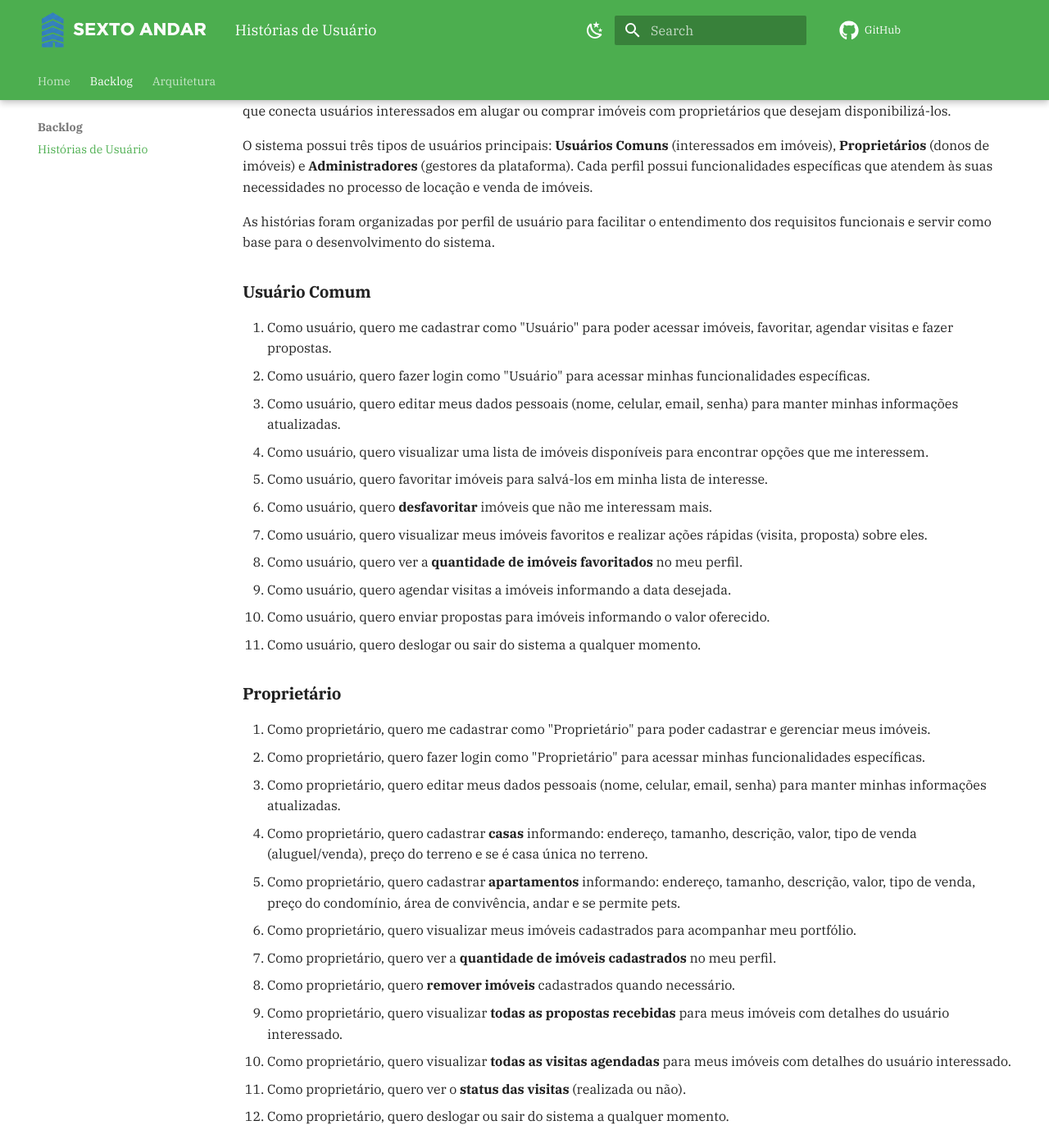
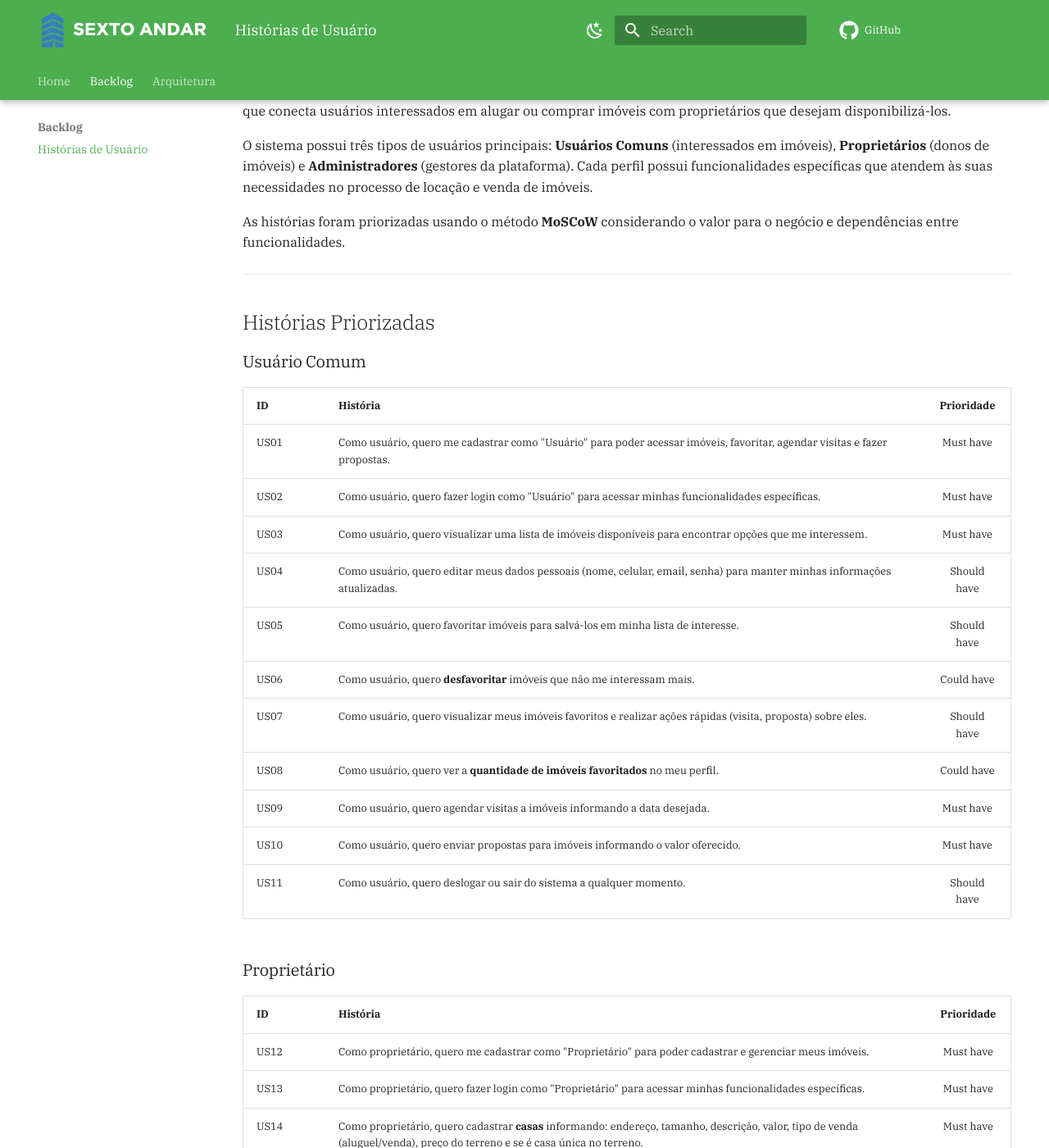
Before and after one commit to moonshinerd/sexto-andar-api-docs, an MkDocs documentation site: the page built from docs/backlog/userStories.md, in a window 1280 px wide and 1400 px high, scrolled down 207 px. Shown: the whole window at 82% size. Built offline with MkDocs 1.6.1 and Material for MkDocs 9.7.7, drawn with Linux system fonts in a browser that asks for light colours; comment, search, counter and statistics services are not loaded; some of the changed text lies outside the part shown.

Commit message:
Refactor user stories and class diagram documentation for improved clarity and organization; update user stories with additional entries and remove redundant sections from class diagram

```diff
--- a/docs/backlog/userStories.md
+++ b/docs/backlog/userStories.md
@@ -2,6 +2,8 @@
 hide:
   - toc
 ---
+
+# Histórias de Usuário
 
 ## Introdução
 
@@ -9,56 +11,76 @@ Este documento apresenta as histórias de usuário do sistema **Sexto Andar**, u
 
 O sistema possui três tipos de usuários principais: **Usuários Comuns** (interessados em imóveis), **Proprietários** (donos de imóveis) e **Administradores** (gestores da plataforma). Cada perfil possui funcionalidades específicas que atendem às suas necessidades no processo de locação e venda de imóveis.
 
-As histórias foram organizadas por perfil de usuário para facilitar o entendimento dos requisitos funcionais e servir como base para o desenvolvimento do sistema.
+As histórias foram priorizadas usando o método **MoSCoW** considerando o valor para o negócio e dependências entre funcionalidades.
 
+---
 
-### **Usuário Comum**
+## Histórias Priorizadas
 
-1. Como usuário, quero me cadastrar como "Usuário" para poder acessar imóveis, favoritar, agendar visitas e fazer propostas.
-2. Como usuário, quero fazer login como "Usuário" para acessar minhas funcionalidades específicas.
-3. Como usuário, quero editar meus dados pessoais (nome, celular, email, senha) para manter minhas informações atualizadas.
-4. Como usuário, quero visualizar uma lista de imóveis disponíveis para encontrar opções que me interessem.
-5. Como usuário, quero favoritar imóveis para salvá-los em minha lista de interesse.
-6. Como usuário, quero **desfavoritar** imóveis que não me interessam mais.
-7. Como usuário, quero visualizar meus imóveis favoritos e realizar ações rápidas (visita, proposta) sobre eles.
-8. Como usuário, quero ver a **quantidade de imóveis favoritados** no meu perfil.
-9. Como usuário, quero agendar visitas a imóveis informando a data desejada.
-10. Como usuário, quero enviar propostas para imóveis informando o valor oferecido.
-11. Como usuário, quero deslogar ou sair do sistema a qualquer momento.
+### Usuário Comum
 
-### **Proprietário**
+| ID | História | Prioridade |
+|----|---------|:-----------:|
+| US01 | Como usuário, quero me cadastrar como "Usuário" para poder acessar imóveis, favoritar, agendar visitas e fazer propostas. | Must have |
+| US02 | Como usuário, quero fazer login como "Usuário" para acessar minhas funcionalidades específicas. | Must have |
+| US03 | Como usuário, quero visualizar uma lista de imóveis disponíveis para encontrar opções que me interessem. | Must have |
+| US04 | Como usuário, quero editar meus dados pessoais (nome, celular, email, senha) para manter minhas informações atualizadas. | Should have |
+| US05 | Como usuário, quero favoritar imóveis para salvá-los em minha lista de interesse. | Should have |
+| US06 | Como usuário, quero **desfavoritar** imóveis que não me interessam mais. | Could have |
+| US07 | Como usuário, quero visualizar meus imóveis favoritos e realizar ações rápidas (visita, proposta) sobre eles. | Should have |
+| US08 | Como usuário, quero ver a **quantidade de imóveis favoritados** no meu perfil. | Could have |
+| US09 | Como usuário, quero agendar visitas a imóveis informando a data desejada. | Must have |
+| US10 | Como usuário, quero enviar propostas para imóveis informando o valor oferecido. | Must have |
+| US11 | Como usuário, quero deslogar ou sair do sistema a qualquer momento. | Should have |
 
-12. Como proprietário, quero me cadastrar como "Proprietário" para poder cadastrar e gerenciar meus imóveis.
-13. Como proprietário, quero fazer login como "Proprietário" para acessar minhas funcionalidades específicas.
-14. Como proprietário, quero editar meus dados pessoais (nome, celular, email, senha) para manter minhas informações atualizadas.
-15. Como proprietário, quero cadastrar **casas** informando: endereço, tamanho, descrição, valor, tipo de venda (aluguel/venda), preço do terreno e se é casa única no terreno.
-16. Como proprietário, quero cadastrar **apartamentos** informando: endereço, tamanho, descrição, valor, tipo de venda, preço do condomínio, área de convivência, andar e se permite pets.
-17. Como proprietário, quero visualizar meus imóveis cadastrados para acompanhar meu portfólio.
-18. Como proprietário, quero ver a **quantidade de imóveis cadastrados** no meu perfil.
-19. Como proprietário, quero **remover imóveis** cadastrados quando necessário.
-20. Como proprietário, quero visualizar **todas as propostas recebidas** para meus imóveis com detalhes do usuário interessado.
-21. Como proprietário, quero visualizar **todas as visitas agendadas** para meus imóveis com detalhes do usuário interessado.
-22. Como proprietário, quero ver o **status das visitas** (realizada ou não).
-23. Como proprietário, quero deslogar ou sair do sistema a qualquer momento.
+### Proprietário
 
-### **Administrador**
+| ID | História | Prioridade |
+|----|---------|:-----------:|
+| US12 | Como proprietário, quero me cadastrar como "Proprietário" para poder cadastrar e gerenciar meus imóveis. | Must have |
+| US13 | Como proprietário, quero fazer login como "Proprietário" para acessar minhas funcionalidades específicas. | Must have |
+| US14 | Como proprietário, quero cadastrar **casas** informando: endereço, tamanho, descrição, valor, tipo de venda (aluguel/venda), preço do terreno e se é casa única no terreno. | Must have |
+| US15 | Como proprietário, quero cadastrar **apartamentos** informando: endereço, tamanho, descrição, valor, tipo de venda, preço do condomínio, área de convivência, andar e se permite pets. | Must have |
+| US16 | Como proprietário, quero visualizar meus imóveis cadastrados para acompanhar meu portfólio. | Must have |
+| US17 | Como proprietário, quero editar meus dados pessoais (nome, celular, email, senha) para manter minhas informações atualizadas. | Should have |
+| US18 | Como proprietário, quero ver a **quantidade de imóveis cadastrados** no meu perfil. | Could have |
+| US19 | Como proprietário, quero **remover imóveis** cadastrados quando necessário. | Should have |
+| US20 | Como proprietário, quero visualizar **todas as propostas recebidas** para meus imóveis com detalhes do usuário interessado. | Must have |
+| US21 | Como proprietário, quero visualizar **todas as visitas agendadas** para meus imóveis com detalhes do usuário interessado. | Must have |
+| US22 | Como proprietário, quero ver o **status das visitas** (realizada ou não). | Should have |
+| US23 | Como proprietário, quero deslogar ou sair do sistema a qualquer momento. | Should have |
 
-24. Como administrador, quero acessar o sistema sem necessidade de cadastro prévio.
-25. Como administrador, quero visualizar **todos os usuários cadastrados** (com paginação de 15 em 15).
-26. Como administrador, quero **editar dados** de qualquer usuário (nome, celular, email, senha).
-27. Como administrador, quero **excluir contas** de usuários quando necessário.
-28. Como administrador, quero visualizar **todos os proprietários cadastrados** (com paginação de 15 em 15).
-29. Como administrador, quero **editar dados** de qualquer proprietário (nome, celular, email, senha).
-30. Como administrador, quero **excluir contas** de proprietários quando necessário.
-31. Como administrador, quero visualizar **todos os imóveis cadastrados** no sistema (com embaralhamento e paginação).
-32. Como administrador, quero **excluir imóveis** cadastrados por proprietários quando necessário.
-33. Como administrador, quero buscar usuários e proprietários **por email** para edição/exclusão.
+### Administrador
 
-### **Sistema e Funcionalidades Técnicas**
+| ID | História | Prioridade |
+|----|---------|:-----------:|
+| US24 | Como administrador, quero acessar o sistema sem necessidade de cadastro prévio. | Won't have |
+| US25 | Como administrador, quero visualizar **todos os usuários cadastrados** (com paginação de 15 em 15). | Could have |
+| US26 | Como administrador, quero **editar dados** de qualquer usuário (nome, celular, email, senha). | Could have |
+| US27 | Como administrador, quero **excluir contas** de usuários quando necessário. | Could have |
+| US28 | Como administrador, quero visualizar **todos os proprietários cadastrados** (com paginação de 15 em 15). | Could have |
+| US29 | Como administrador, quero **editar dados** de qualquer proprietário (nome, celular, email, senha). | Could have |
+| US30 | Como administrador, quero **excluir contas** de proprietários quando necessário. | Could have |
+| US31 | Como administrador, quero visualizar **todos os imóveis cadastrados** no sistema (com embaralhamento e paginação). | Could have |
+| US32 | Como administrador, quero **excluir imóveis** cadastrados por proprietários quando necessário. | Could have |
+| US33 | Como administrador, quero buscar usuários e proprietários **por email** para edição/exclusão. | Could have |
 
-34. Como usuário do sistema, quero que os imóveis sejam exibidos com **filtros por tipo** (casa/apartamento) e **tipo de venda** (aluguel/venda).
-35. Como usuário do sistema, quero que os imóveis sejam mostrados de forma **embaralhada** para variedade.
-36. Como usuário do sistema, quero que as listas tenham **paginação** (15 itens por página) para melhor navegação.
-37. Como usuário do sistema, quero ver **diferenciação entre aluguel e venda** nos valores dos imóveis.
-38. Como usuário do sistema, quero que as **propostas e visitas tenham IDs únicos** para rastreamento.
-39. Como proprietário, quero que o sistema **calcule automaticamente o valor total** dos imoveis com todas as taxas.
+### Sistema e Funcionalidades Técnicas
+
+| ID | História | Prioridade |
+|----|---------|:-----------:|
+| US34 | Como usuário do sistema, quero que os imóveis sejam exibidos com **filtros por tipo** (casa/apartamento) e **tipo de venda** (aluguel/venda). | Should have |
+| US35 | Como usuário do sistema, quero que os imóveis sejam mostrados de forma **embaralhada** para variedade. | Could have |
+| US36 | Como usuário do sistema, quero que as listas tenham **paginação** (15 itens por página) para melhor navegação. | Should have |
+| US37 | Como usuário do sistema, quero ver **diferenciação entre aluguel e venda** nos valores dos imóveis. | Should have |
+| US38 | Como usuário do sistema, quero que as **propostas e visitas tenham IDs únicos** para rastreamento. | Must have |
+| US39 | Como proprietário, quero que o sistema **calcule automaticamente o valor total** dos imóveis com todas as taxas. | Could have |
+
+---
+
+## Legenda - Método MoSCoW
+
+- **Must have**: Funcionalidades essenciais e críticas para o sistema
+- **Should have**: Funcionalidades importantes que agregam valor significativo
+- **Could have**: Funcionalidades desejáveis que podem ser implementadas se houver tempo
+- **Won't have**: Funcionalidades que não serão implementadas nesta versão
```
Also changed, not shown: docs/diagramas/diagrama-classes.md (+0 -10 lines).
